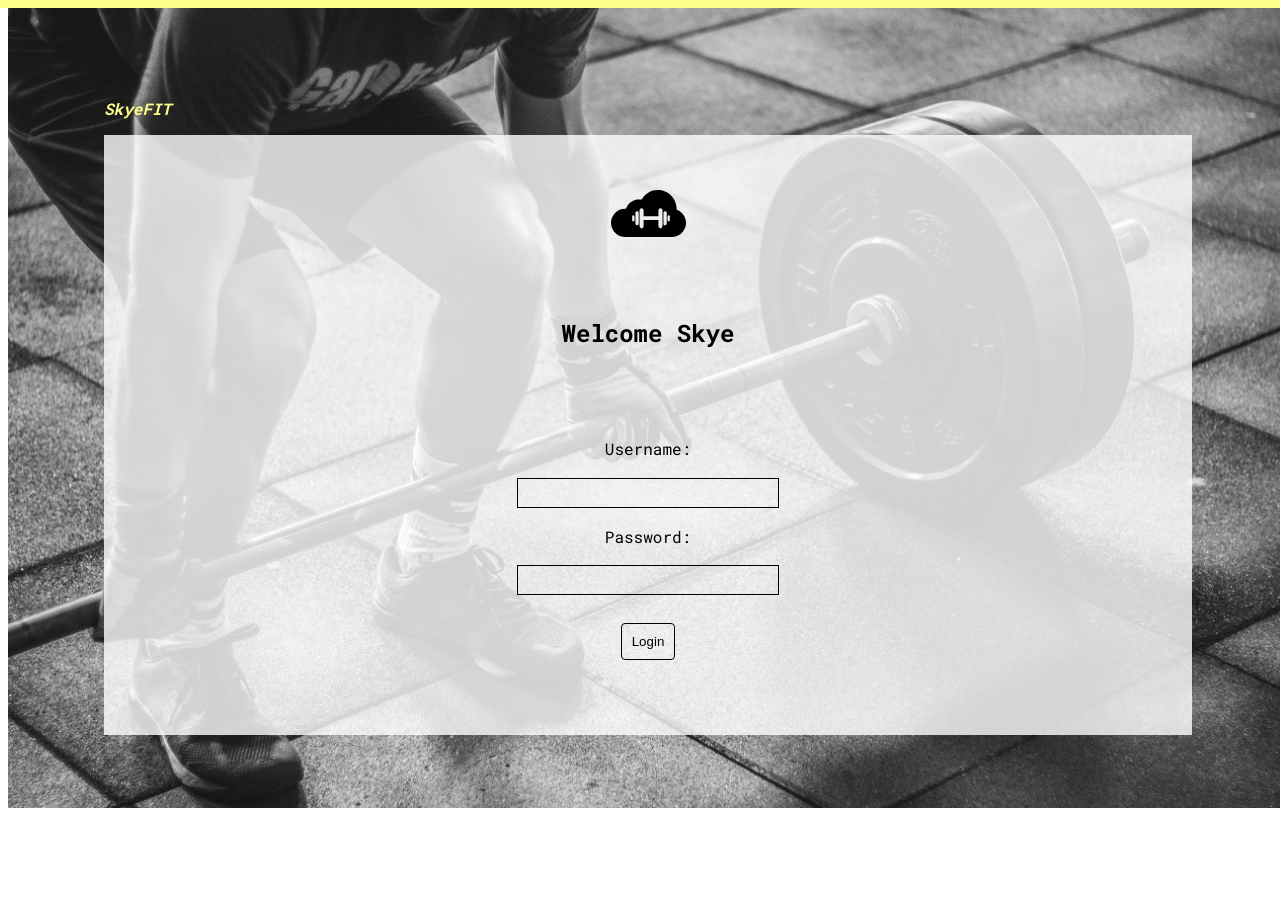
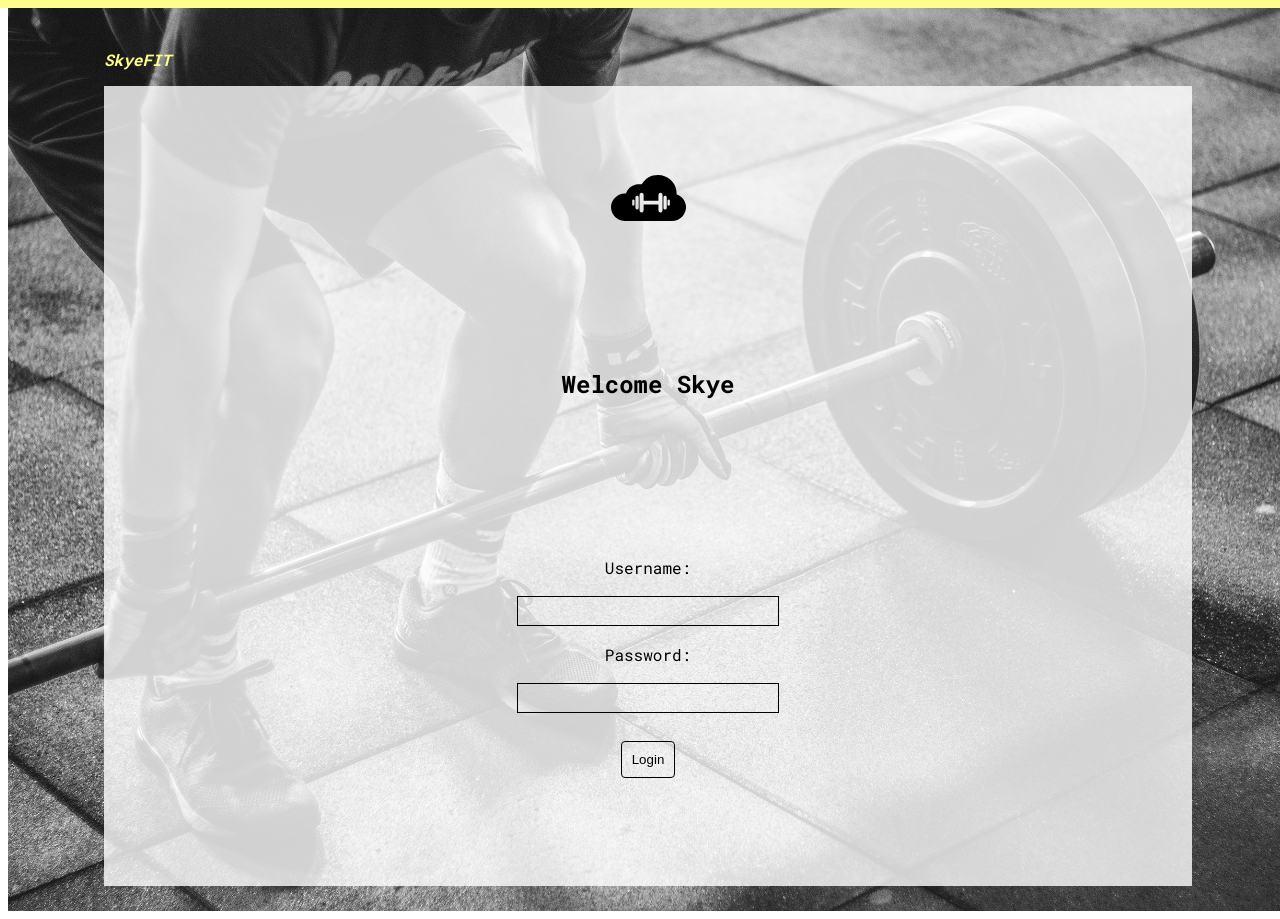
Before and after one commit to FeelTheMERN/feelthemernfe, a React (Create React App) app: page /admin in a window 1280 px wide. Before the commit the page ends 816 px from the top, so only its background shows below. Built offline with nearby package versions, Linux system fonts and the light colour scheme; the HTML template or start-up script is replaced by a standard one.

Commit message:
Added dotenv

```diff
--- a/package.json
+++ b/package.json
@@ -4,6 +4,7 @@
   "private": true,
   "dependencies": {
     "axios": "^0.18.0",
+    "dotenv": "^6.2.0",
     "moment": "^2.24.0",
     "node-sass": "^4.11.0",
     "react": "^16.7.0",
--- a/src/AddFoodItem.js
+++ b/src/AddFoodItem.js
@@ -1,6 +1,7 @@
 import React, { Component } from 'react'
 // import Axios from '../../feelthemernbe/node_modules/axios';
 import axios from 'axios'
+require('dotenv').config()
 
 export default class AddFoodItem extends Component {
   state = {
@@ -14,10 +15,13 @@ export default class AddFoodItem extends Component {
 
     const headers = {
       headers: {
-        'x-app-id': 'a9b61147',
-        'x-app-key': '3f68e69f1b199c1304736e91b6a9d27c'
+        'x-app-id': process.env.NUTRITIONIX_APP_ID,
+        'x-app-key': process.env.NUTRITIONIX_APP_KEY
       }
     }
+
+    // NUTRITIONIX_APP_ID=a9b61147
+    // NUTRITIONIX_APP_KEY=3f68e69f1b199c1304736e91b6a9d27c
 
     axios.get(`https://trackapi.nutritionix.com/v2/search/instant?query=${value}`, headers)
       .then(resp => this.setState({ foods: resp.data.common}))
--- a/src/css/App.scss
+++ b/src/css/App.scss
@@ -47,7 +47,7 @@ hr {
 .main-container {
   display: flex;
   justify-content: center;
-  height: 75vh;
+  height: 100vh;
   width: 85vw;
   background-color: rgba(255, 255, 255, 0.8);
 }
```
Also changed, not shown: 2 other files (tests, documents, lock files or other folders).
